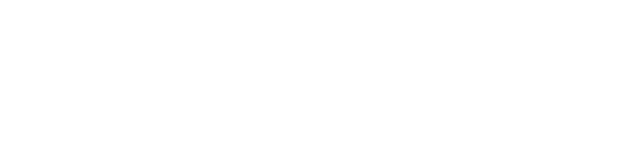
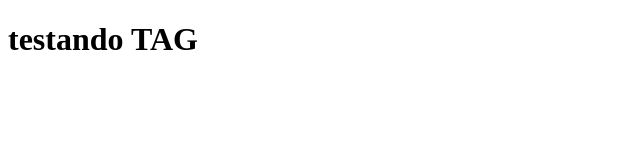
Before and after one commit to luizhenriquemmn/curso_git_1, a plain HTML site: page index.html in a window 1280 px wide. Shown: the whole page, without its empty margins (0-640 px from the left). Drawn offline with Linux system fonts and the light colour scheme.

Commit message:
Enviando Alteraçoes

```diff
--- a/index.html
+++ b/index.html
@@ -5,6 +5,7 @@
     <meta http-equiv="X-UA-Compatible" content="IE=edge">
     <meta name="viewport" content="width=device-width, initial-scale=1.0">
     <title>Document</title>
+    <h1>testando TAG</h1>
 </head>
 <body>
 
```
